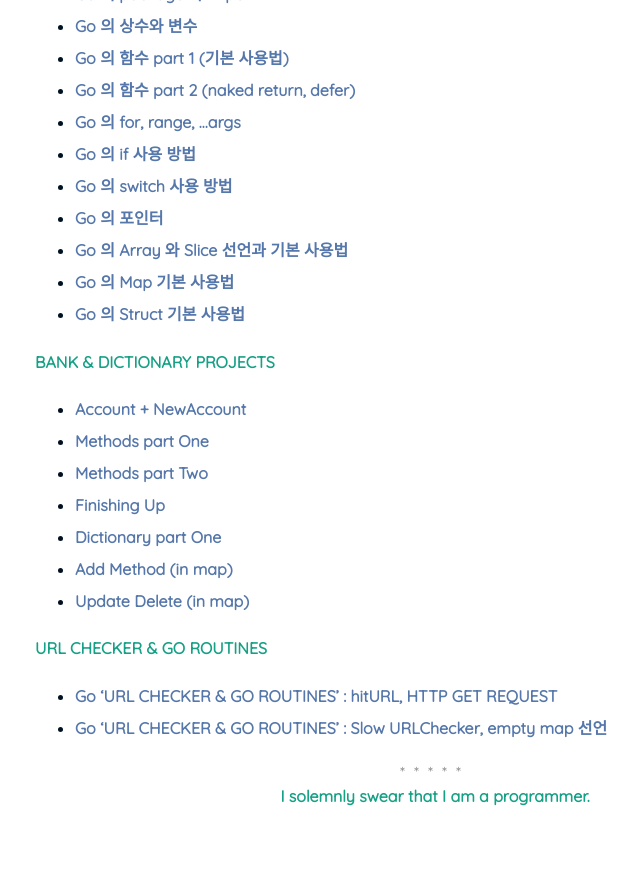
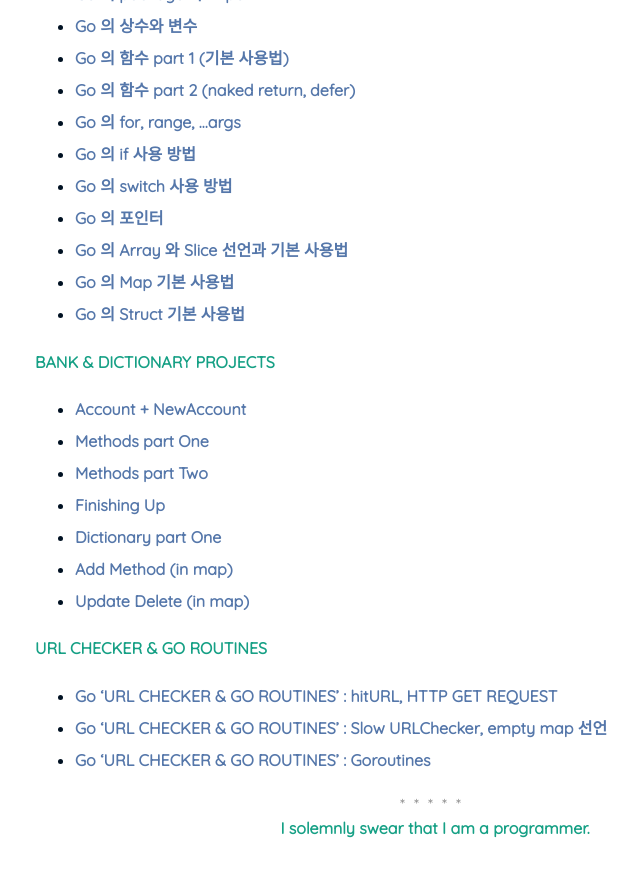
Before and after one commit to nimkoes/portfolio, a Jekyll site: the page built from _posts/2021-05-15-Go-Language-Study.md, in a window 1280 px wide and 900 px high, scrolled down 1302 px. Shown: the top 877 px of the window, without its empty margins (205-845 px from the left). Built offline with Jekyll 4.4.1, drawn with Linux system fonts in a browser that asks for light colours.

Commit message:
'Go 'URL CHECKER & GO ROUTINES' : Goroutines' 학습 내용 추가

```diff
--- a/_posts/2021-05-15-Go-Language-Study.md
+++ b/_posts/2021-05-15-Go-Language-Study.md
@@ -57,6 +57,7 @@ author: "nimkoes"
 #### **URL CHECKER & GO ROUTINES**
 - [Go 'URL CHECKER & GO ROUTINES' : hitURL, HTTP GET REQUEST][link_blog_020]
 - [Go 'URL CHECKER & GO ROUTINES' : Slow URLChecker, empty map 선언][link_blog_021]
+- [Go 'URL CHECKER & GO ROUTINES' : Goroutines][link_blog_022]
 
 
 
```
Also changed, not shown: other parts of _posts/2021-05-15-Go-Language-Study.md (+1 -0 lines).
